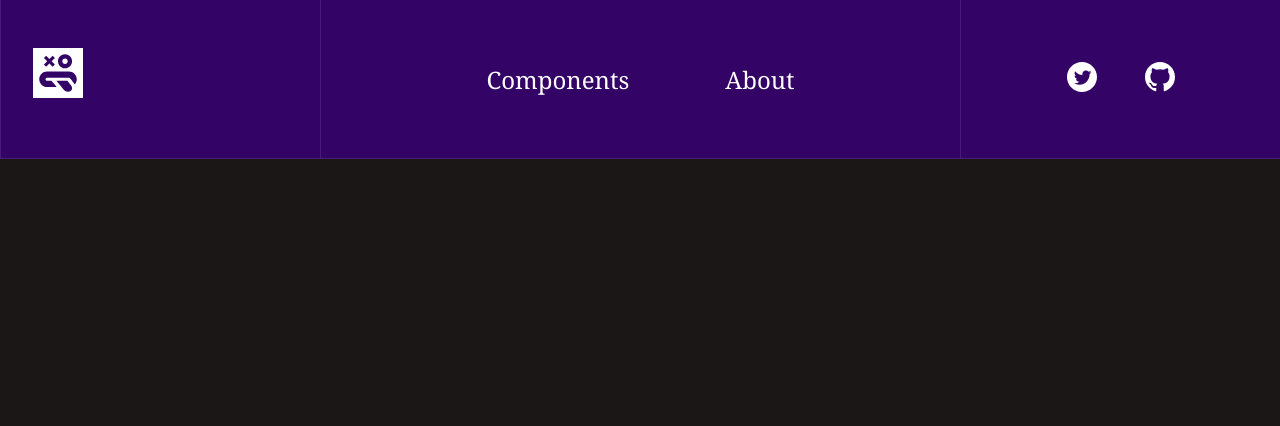
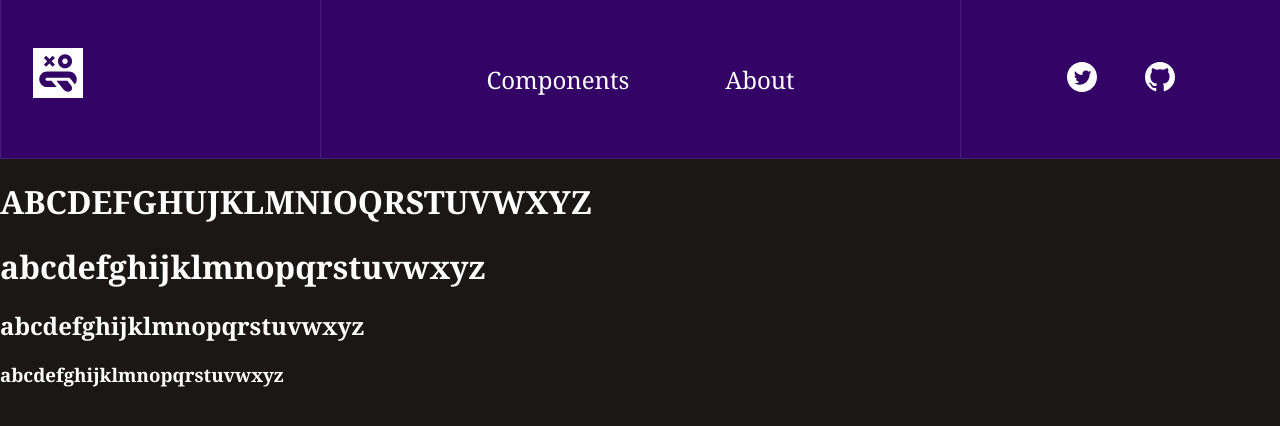
Before and after one commit to WalidMorocco/react-components-library-v1, a React (Create React App) app: page / in a window 1280 px wide. Shown: the top 426 px of the page. Built offline with nearby package versions, Linux system fonts and the light colour scheme.

Commit message:
work on pages

```diff
--- a/src/pages/MainPage.jsx
+++ b/src/pages/MainPage.jsx
@@ -2,10 +2,10 @@ export  const MainPage = () => {
 
     return (
         <div className=''>
-            {/* <h1>ABCDEFGHUJKLMNIOQRSTUVWXYZ</h1>
+            <h1>ABCDEFGHUJKLMNIOQRSTUVWXYZ</h1>
             <h1>abcdefghijklmnopqrstuvwxyz</h1>
             <h2>abcdefghijklmnopqrstuvwxyz</h2>
-            <h3>abcdefghijklmnopqrstuvwxyz</h3> */}
+            <h3>abcdefghijklmnopqrstuvwxyz</h3>
         </div>
     )
 }
```
Also changed, not shown: src/assets/Sphere Logo.png (added).
